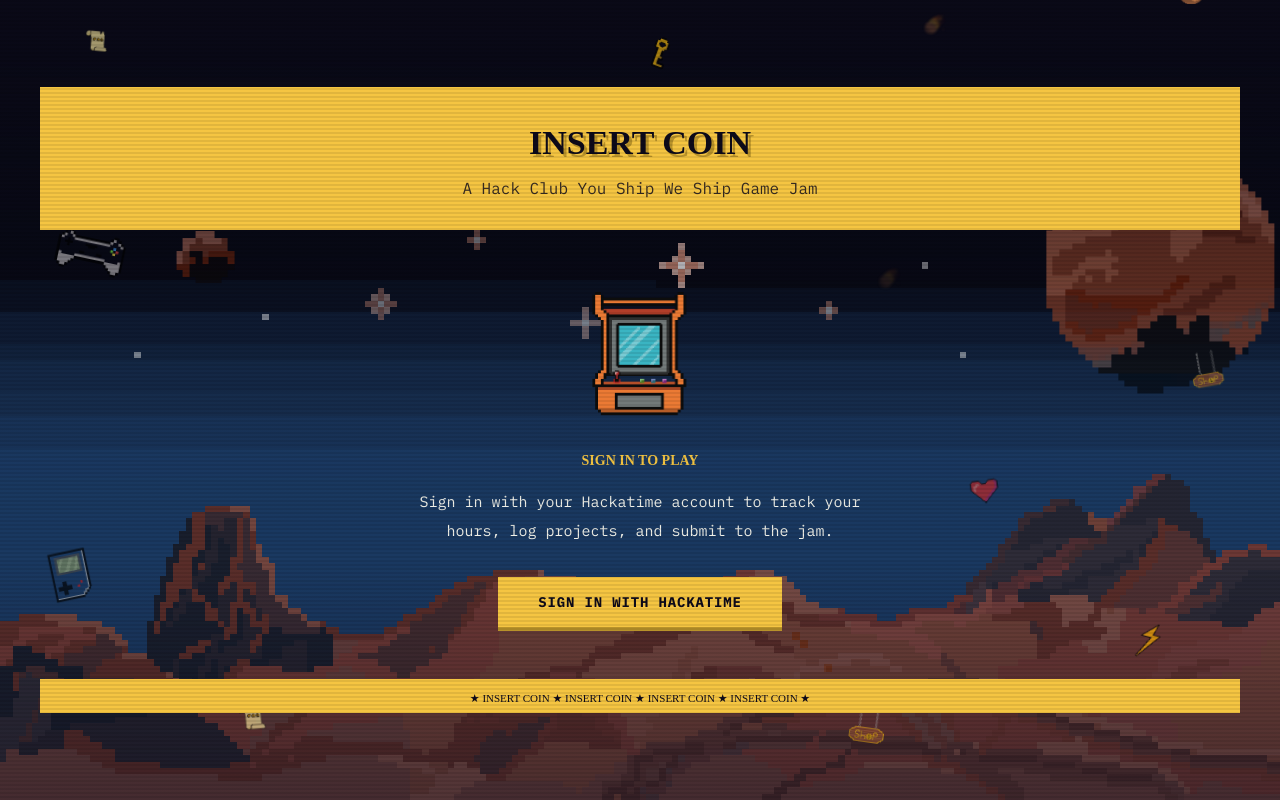
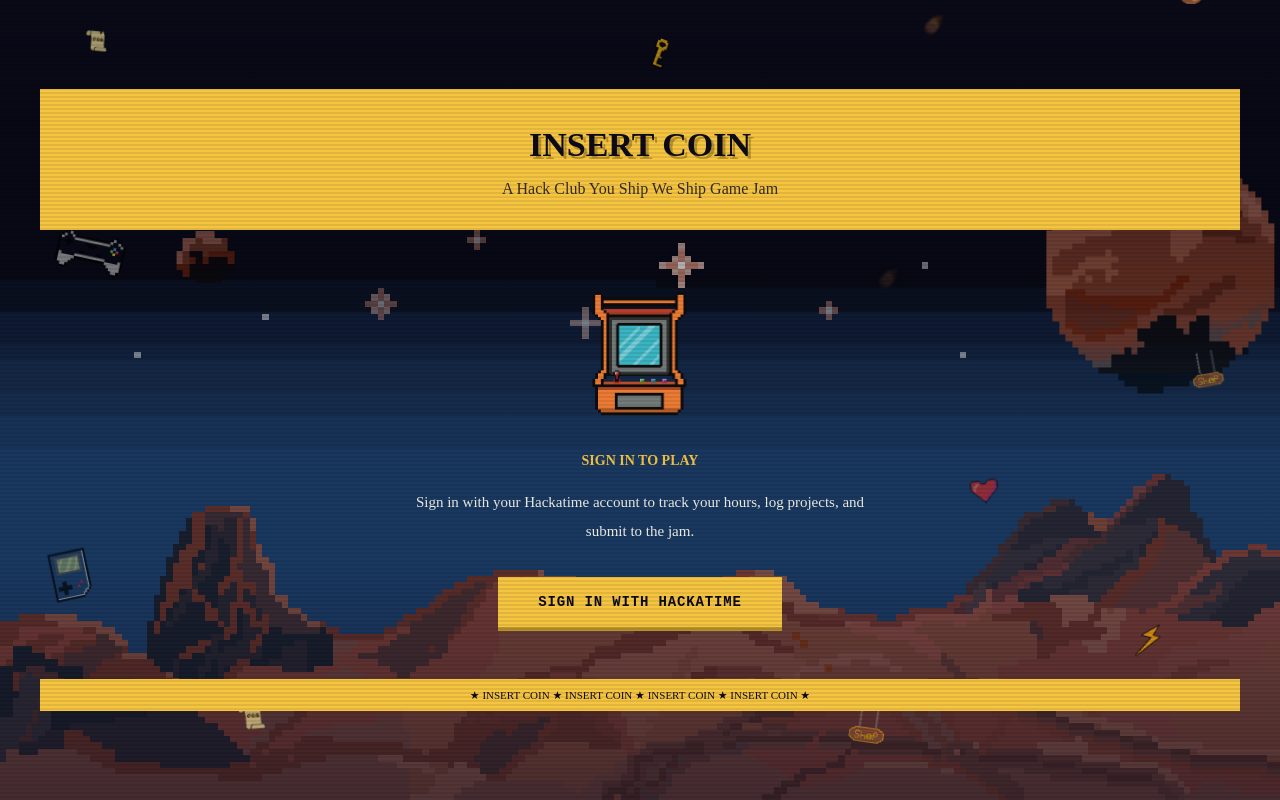
Before and after one commit to hackclub/gavins-ysws, a React (Vite) app: page / in a window 1280 px wide. Built offline with nearby package versions, Linux system fonts and the light colour scheme.

Commit message:
fixed font?

```diff
--- a/index.html
+++ b/index.html
@@ -4,12 +4,6 @@
     <meta charset="UTF-8" />
     <meta name="viewport" content="width=device-width, initial-scale=1.0" />
     <title>Insert Coin</title>
-    <link rel="preconnect" href="https://fonts.googleapis.com" />
-    <link rel="preconnect" href="https://fonts.gstatic.com" crossorigin />
-    <link
-      href="https://fonts.googleapis.com/css2?family=IBM+Plex+Mono:wght@400;500;600;700&display=swap"
-      rel="stylesheet"
-    />
   </head>
   <body>
     <div id="root"></div>
--- a/vite.config.js
+++ b/vite.config.js
@@ -5,6 +5,8 @@
 export default defineConfig({
   plugins: [react()],
   server: {
+    port: 5174,
+    strictPort: true,
     proxy: {
       '/api': 'http://localhost:3001',
     },
```
